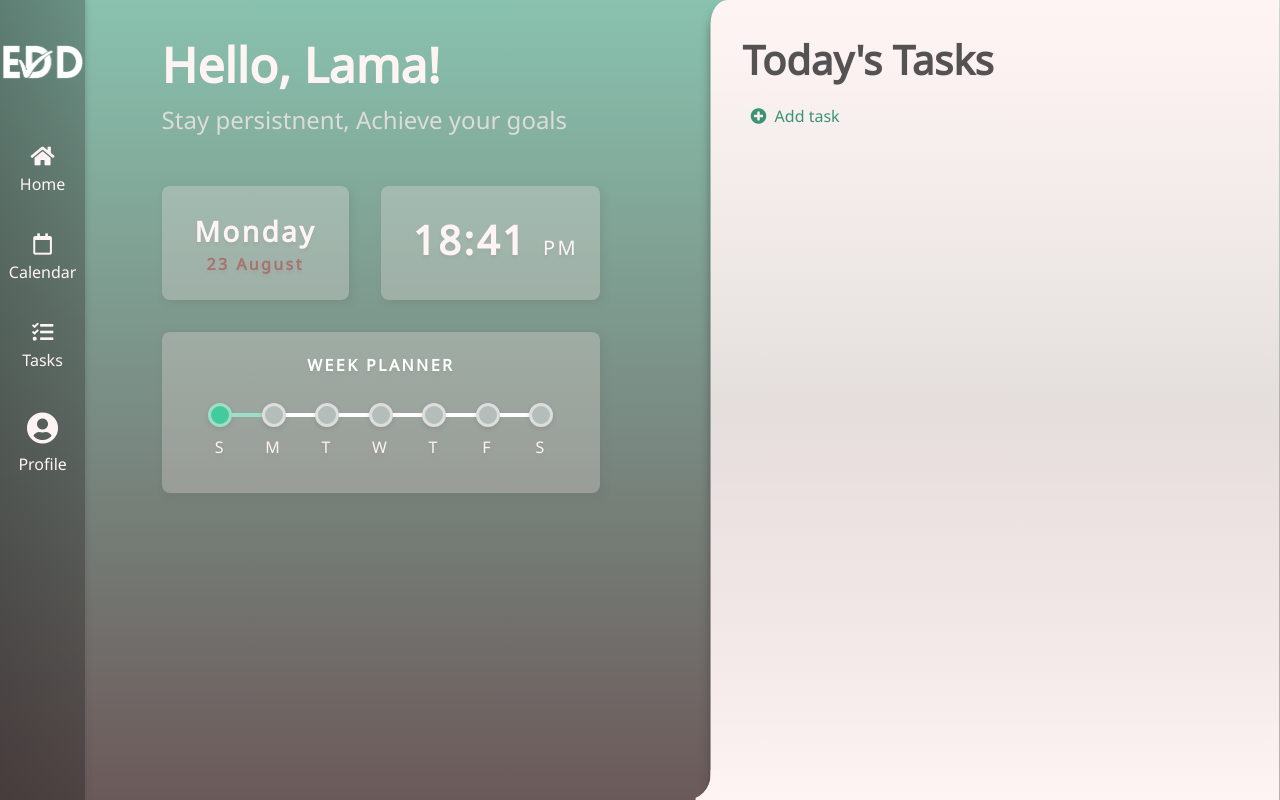
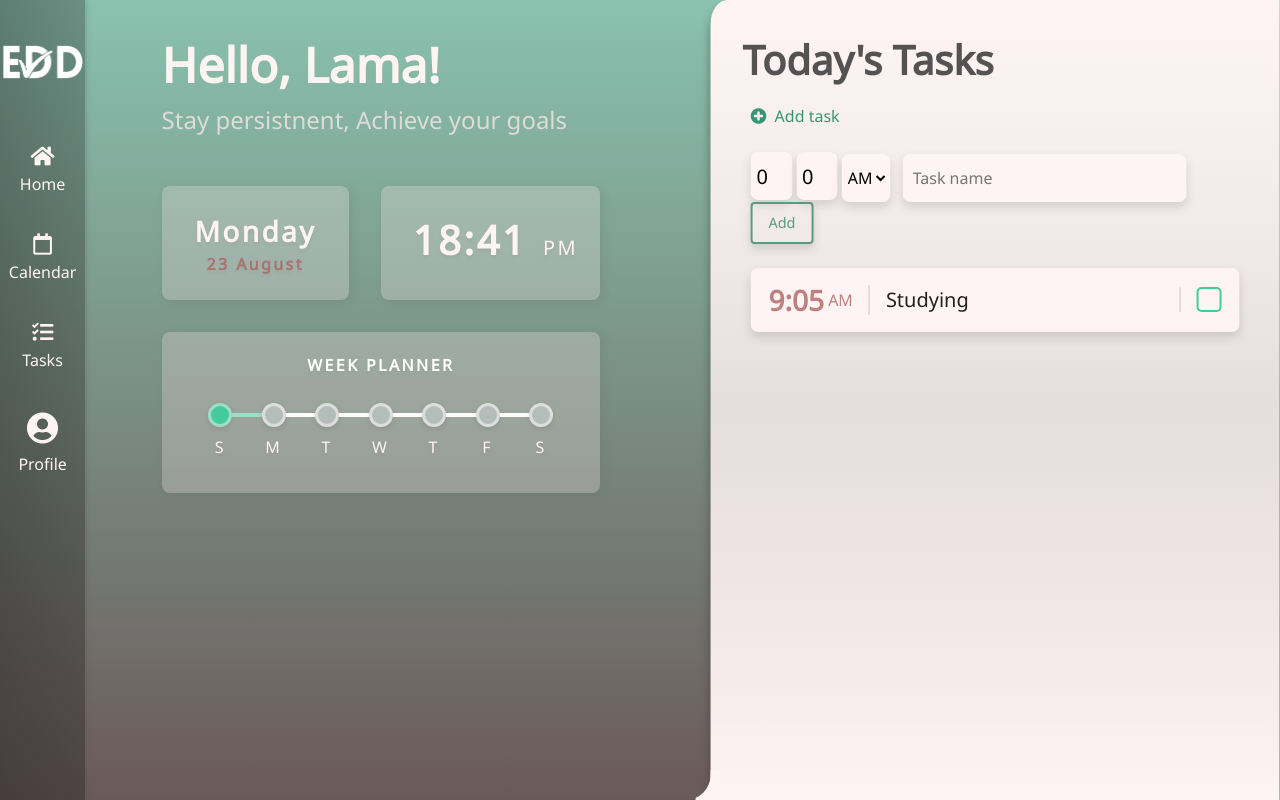
Before and after one commit to LamaFakhreddine/Edd, a React (Create React App) app in the folder edd-project/: page / in a window 1280 px wide. Built offline with nearby package versions, Linux system fonts and the light colour scheme.

Commit message:
TaskItem.js
-created the skeleton of TaskItem.js
- applies sass styling
- checkbox option

```diff
--- a/edd-project/src/assets/scss/_variables.scss
+++ b/edd-project/src/assets/scss/_variables.scss
@@ -2,11 +2,11 @@ $cyan: #43ca9d;
 $cyan-dark: #389475;
 $cyan-2: #6bf7c6;
 $cyan-3: #9eddc8;
-$cyan-4: #b6e7d7;
+$cyan-4: #c8ffed;
 $brown: #360505ab;
 $light-brown: #8f6a67c4;
 $salmon: #e99191;
-$dark-salmon: rgba(173, 98, 95, 0.788);
+$dark-salmon: #ad625fc9;
 $white : #fff4f4;
 $black : #202020;
 $black-2: #202020c2;
--- a/edd-project/src/components/AddTask.js
+++ b/edd-project/src/components/AddTask.js
@@ -2,14 +2,15 @@ import React, { useState } from 'react';
 import Button from './Button';
 import "./AddTask.scss";
 
-function AddTask() {
+function AddTask({childToParent}) {
     // list that stores subtasks of each task
-    const [newTask, setNewTask] = useState({
+    const initialState = {
         hr: 0,
         min: 0,
         amPm: "AM",
         taskName: "",
-    });
+    };
+    const [newTask, setNewTask] = useState(initialState);
 
     const handleChange = (event) => {
         let targetName = event.target.name;
@@ -20,15 +21,20 @@ function AddTask() {
         })
     }
 
-    // merge subtasks with tasks
+    // set the final task
     const handleClick = (event) => {
         setNewTask({
             ...newTask
         })
+        // send newTask info back to <Tasks /> parent component
+        childToParent(newTask);
+        // reset form
+        setNewTask(initialState);
     }
 
     return (
         <div className="add-task d-flex">
+            <form id="add-task">
                 <input required
                     className="task-time"
                     type="number"
@@ -68,6 +74,7 @@ function AddTask() {
                     onChange={handleChange} />
 
                 <Button btnStyle="secondary-btn" btnSize="btn-s" onClick={handleClick}>Add</Button>
+            </form>
         </div>
 
     )
--- a/edd-project/src/components/AddTask.scss
+++ b/edd-project/src/components/AddTask.scss
@@ -2,16 +2,23 @@
 
 .add-task {
     margin: 1.5rem 0;
+
+    form {
+        margin: 0;
+        padding: 0;
+        width: 100%;
+
         input, select {
             background: $white;
             border: 2px solid rgba(255, 255, 255, 0);
             border-radius: $border-radius;
             box-shadow: 0 5px 10px $box-shadow;
             justify-content: space-around;
-        height: 40px;
+            height: 3rem;
             transition: 0.3s all ease-in;
 
             &.task-time {
+                font-size: 1.25rem;
                 margin-right: 0.25rem;
                 padding: 0.25rem;
                 width:8.5%;
@@ -20,8 +27,9 @@
                 margin-right: 0.75rem;
             }
             &.task-name {
-            width:60%;
-            margin-right: 0.75rem;
+                width:58%;
+                margin-right: 1rem;
+                padding: 0.25rem 0.5rem;
             }
 
             &:hover, &:focus, &:active, &:focus-visible {
@@ -36,5 +44,5 @@
                 font-weight: 800;
             }
         }
-
     }
+}
--- a/edd-project/src/components/TaskItem.js
+++ b/edd-project/src/components/TaskItem.js
@@ -1,9 +1,24 @@
-import React from 'react'
+import React, { useState } from 'react';
+import "./TaskItem.scss";
 
 function TaskItem() {
+
+    const [completed, setCompleted] = useState(false)
+
+    const handleClick = (event) => {
+        setCompleted(!completed);
+    }
+
     return (
-        <div>
-
+        <div className="task-item d-flex align-items-center" style={completed? {filter: "opacity(0.5)"} : {backgroundColor: "#fff4f4"}}>
+            <div className="task-time">9:05</div>
+            <div className="task-time-am-pm">AM</div>
+            <div className="task-name">Studying</div>
+            <div className="ms-auto checkbox-wrapper">
+                <div className="checkbox" onClick={handleClick}>
+                    {completed? <i class="fas fa-check"></i> : <></>}
+                </div>
+            </div>
         </div>
     )
 }
--- a/edd-project/src/components/TaskItem.scss
+++ b/edd-project/src/components/TaskItem.scss
@@ -0,0 +1,51 @@
+@import "../assets/scss/variables";
+
+.task-item {
+    background: $white;
+    border: 2px solid rgba(255, 255, 255, 0);
+    border-radius: $border-radius;
+    box-shadow: 0 5px 10px $box-shadow;
+    height: 4rem;
+    width: 100%;
+    padding: 0.25rem 1rem;
+    color: $dark-text;
+    transition: 0.3s all ease-in;
+
+    .task-time {
+        font-size: 1.75rem;
+        font-weight: 800;
+        color: $dark-salmon;
+        margin-right: 0.25rem;
+    }
+
+    .task-time-am-pm {
+        font-size: 1rem;
+        color: $dark-salmon;
+        margin-right: 1rem ;
+    }
+
+    .task-name {
+        padding-left: 1rem;
+        overflow: auto;
+        font-size: 1.25rem;
+        border-left: 1px solid rgba(155, 155, 155, 0.493);
+    }
+
+    .checkbox-wrapper {
+        padding-left: 1rem;
+        border-left: 1px solid rgba(155, 155, 155, 0.493);
+
+        .checkbox{
+            color: $completed-1;
+            border: 2px solid $completed-1;
+            border-radius: 5px;
+            height: 25px;
+            width: 25px;
+            text-align: center;
+
+            &:hover {
+                cursor:pointer;
+            }
+        }
+    }
+}
--- a/edd-project/src/components/Tasks.js
+++ b/edd-project/src/components/Tasks.js
@@ -1,6 +1,7 @@
 import React, { useState } from 'react';
 import "./Tasks.scss";
 import AddTask from "./AddTask";
+import TaskItem from './TaskItem';
 
 function Tasks(props) {
     // to toggle the add-task section
@@ -20,11 +21,18 @@ function Tasks(props) {
         }
     };
 
+    // a callback function that retrieves new task from the <AddTask /> child component
+    const childToParent = (task) => {
+        setTaskList([...taskList, task]);
+    }
+
     return (
         <div className="task-list">
             <button className="no-style" onClick={handleClick}>{addBtn}</button>
             {/* {taskList.length > 0 && <NoTasks />} */}
-            {toggle && <AddTask /> /* render AddTask only when we press the btn*/ }
+            { <AddTask childToParent={childToParent} /> /* render AddTask only when we press the btn*/ }
+            <TaskItem />
+
             <ul>
             </ul>
         </div>
--- a/edd-project/src/components/TodaysTasks.js
+++ b/edd-project/src/components/TodaysTasks.js
@@ -1,14 +1,14 @@
 import React from 'react'
 import "./TodaysTasks.scss"
 import Tasks from './Tasks'
-import AddTask from './AddTask'
+// import AddTask from './AddTask'
 
 
 function TodaysTasks() {
     return (
         <div className="card-grid-item">
             <h2>Today's Tasks</h2>
-            {<Tasks /> }
+            <Tasks />
         </div>
     )
 }
```
Lines whose indentation alone changed are shown as unchanged.
